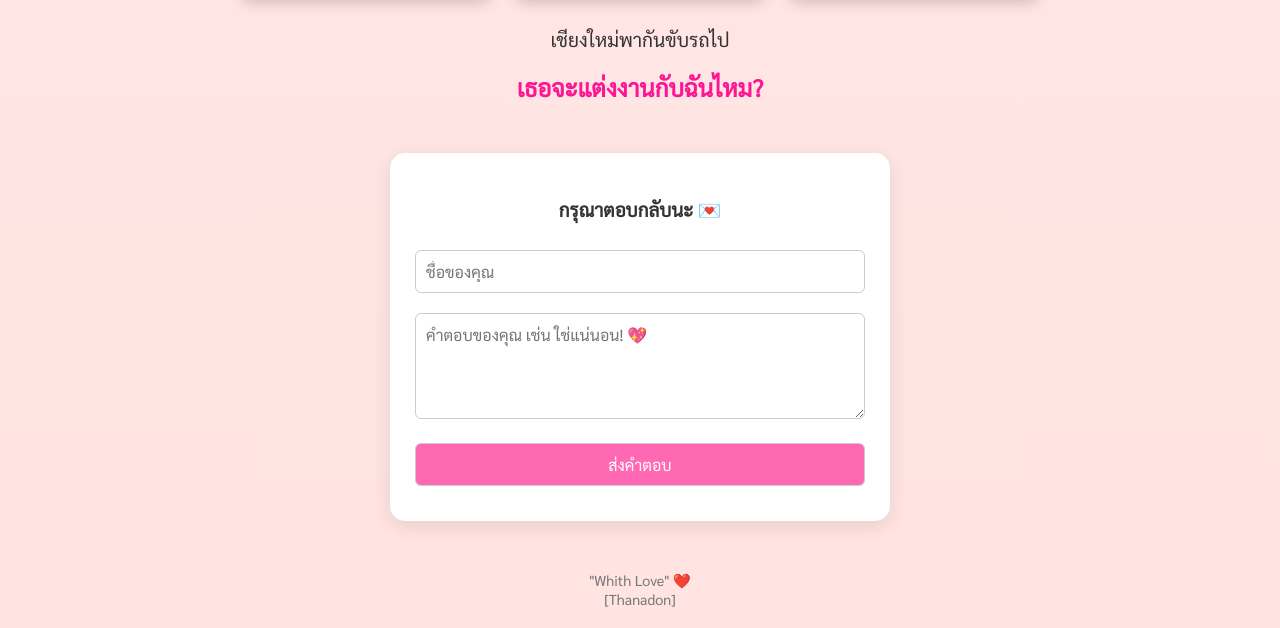
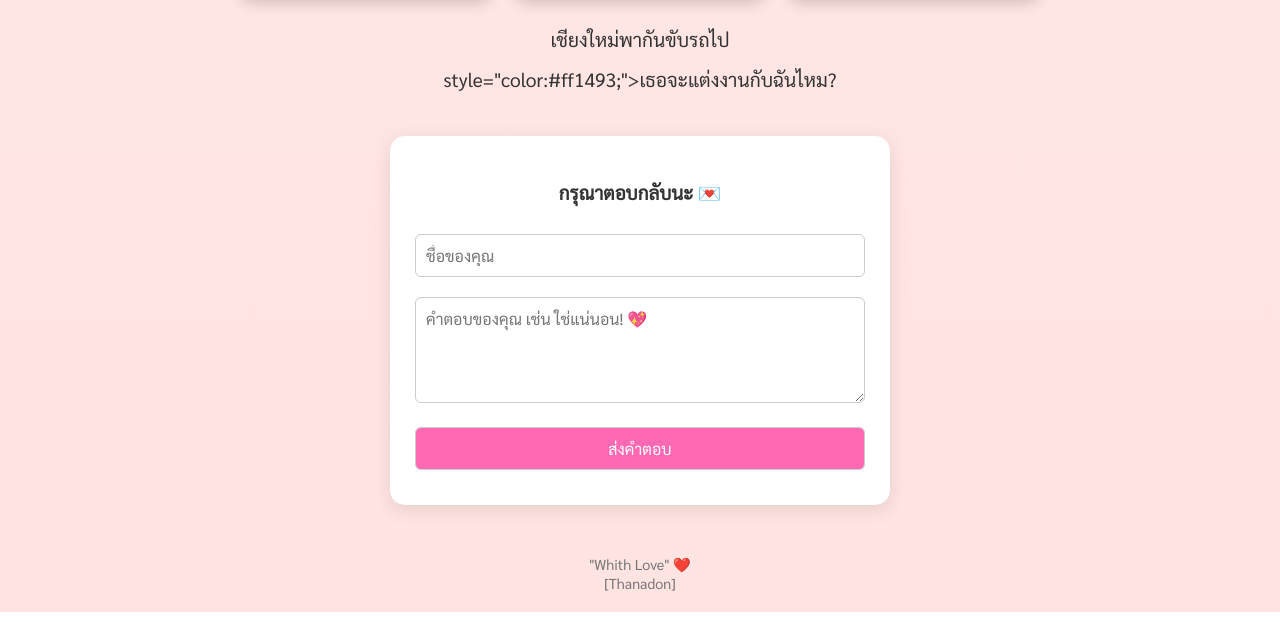
Before and after one commit to thanadon13413/Happybirthday, a plain HTML site: page index.html in a window 1280 px wide. Shown: the part 5146-5774 px from the top of the page. Drawn offline with Linux system fonts and the light colour scheme.

Commit message:
Update index.html

```diff
--- a/index.html
+++ b/index.html
@@ -157,7 +157,7 @@
     <img src="IMG_9602.jpeg" alt="ภาพของเรา">
     <p>เชียงใหม่พากันขับรถไป</p>
   </div>
-  <h2 style="color:#ff1493;">เธอจะแต่งงานกับฉันไหม?</h2>
+  <p> style="color:#ff1493;">เธอจะแต่งงานกับฉันไหม?</p>
 
   <div class="form-container">
     <h3>กรุณาตอบกลับนะ 💌</h3>
```
